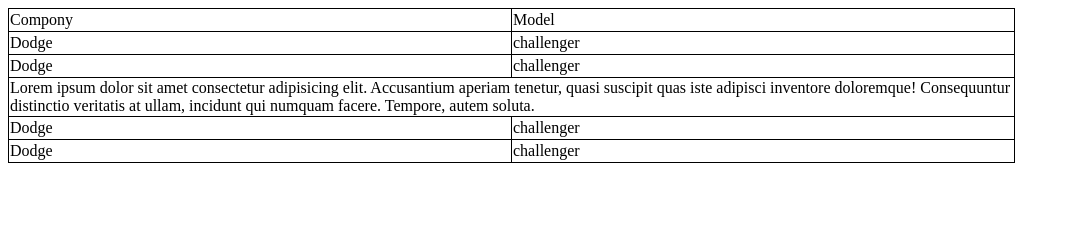
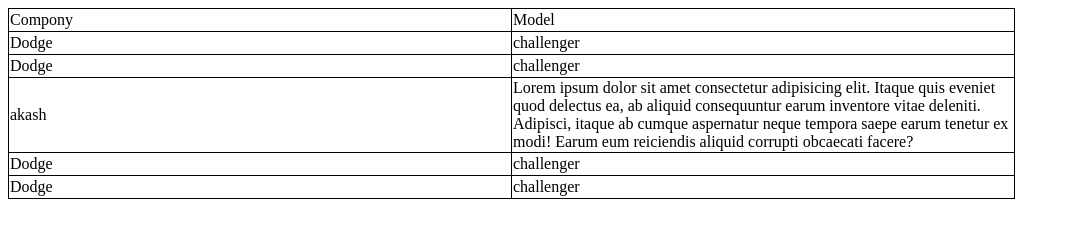
Before and after one commit to akashkhot12/Restart, a plain HTML site: page HTML 5/table/chal4.html in a window 1280 px wide. Shown: the whole page, without its empty margins (0-1070 px from the left). Drawn offline with Linux system fonts and the light colour scheme.

Commit message:
next challenge is complete

```diff
--- a/HTML 5/table/chal4.html
+++ b/HTML 5/table/chal4.html
@@ -31,7 +31,8 @@
         <td>challenger</td>
        </tr>
        <tr >
-        <td colspan="2">Lorem ipsum dolor sit amet consectetur adipisicing elit. Accusantium aperiam tenetur, quasi suscipit quas iste adipisci inventore doloremque! Consequuntur distinctio veritatis at ullam, incidunt qui numquam facere. Tempore, autem soluta.</td>
+        <td rowspan="1">akash</td>
+        <td>Lorem ipsum dolor sit amet consectetur adipisicing elit. Itaque quis eveniet quod delectus ea, ab aliquid consequuntur earum inventore vitae deleniti. Adipisci, itaque ab cumque aspernatur neque tempora saepe earum tenetur ex modi! Earum eum reiciendis aliquid corrupti obcaecati facere?</td>
        </tr>
        <tr>
         <td>Dodge</td>
```
